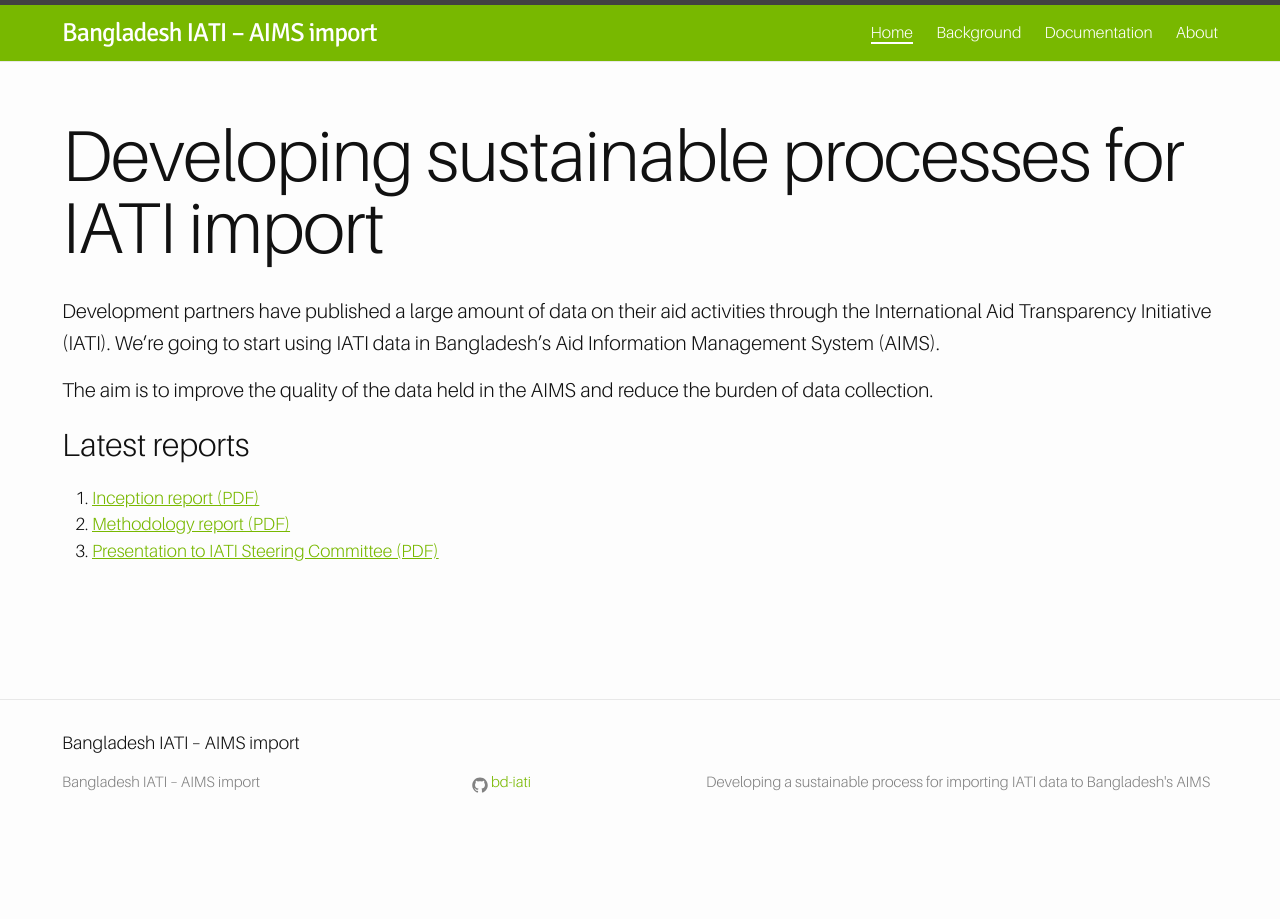
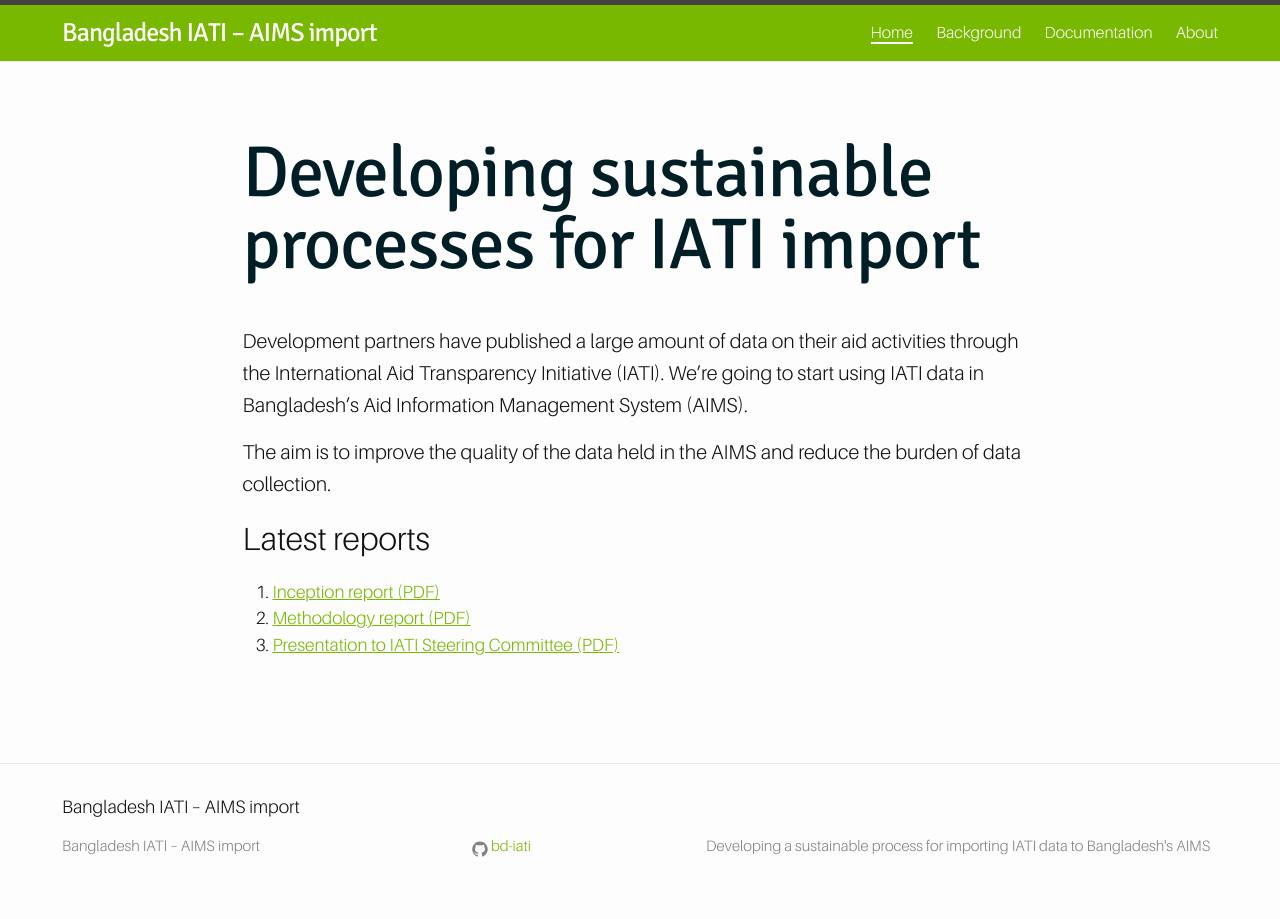
Before and after one commit to BD-IATI/bd-iati.github.io, a Jekyll site: the page built from pages/index.md, in a window 1280 px wide. Built offline with Jekyll 4.4.1, drawn with Linux system fonts in a browser that asks for light colours; nearby versions of some CDN libraries.

Commit message:
Adjust h1

```diff
--- a/_sass/_layout.scss
+++ b/_sass/_layout.scss
@@ -200,6 +200,21 @@
  */
 .page-content, .post-content {
     padding: 0 0 $spacing-unit 0;
+    &.home {
+      max-width: 900px;
+      padding: 0 0 30px;
+      margin: 0 auto 0 auto;
+      h1 {
+        color: $base-color;
+        padding: 15px 0px 15px 0px;
+        font-size:72px;
+
+        @include media-query($on-palm) {
+            margin-top:5px;
+            font-size:40px;
+        }
+      }
+    }
 }
 
 .page-heading {
@@ -231,11 +246,13 @@
  * Posts
  */
 h1 {
+    font-family: "Signika","Helvetica Neue",Helvetica,Arial,sans-serif;
     letter-spacing: -1px;
     line-height: 1;
     margin-bottom: $spacing-unit;
     font-size:60px;
     margin-top:60px;
+    color: $base-color;
 
     @include media-query($on-laptop) {
         font-size: 36px;
@@ -243,15 +260,6 @@
     @include media-query($on-palm) {
         margin-top:5px;
         font-size:30px;
-    }
-}
-
-.home h1 {
-    font-size:72px;
-
-    @include media-query($on-palm) {
-        margin-top:5px;
-        font-size:40px;
     }
 }
 
```
